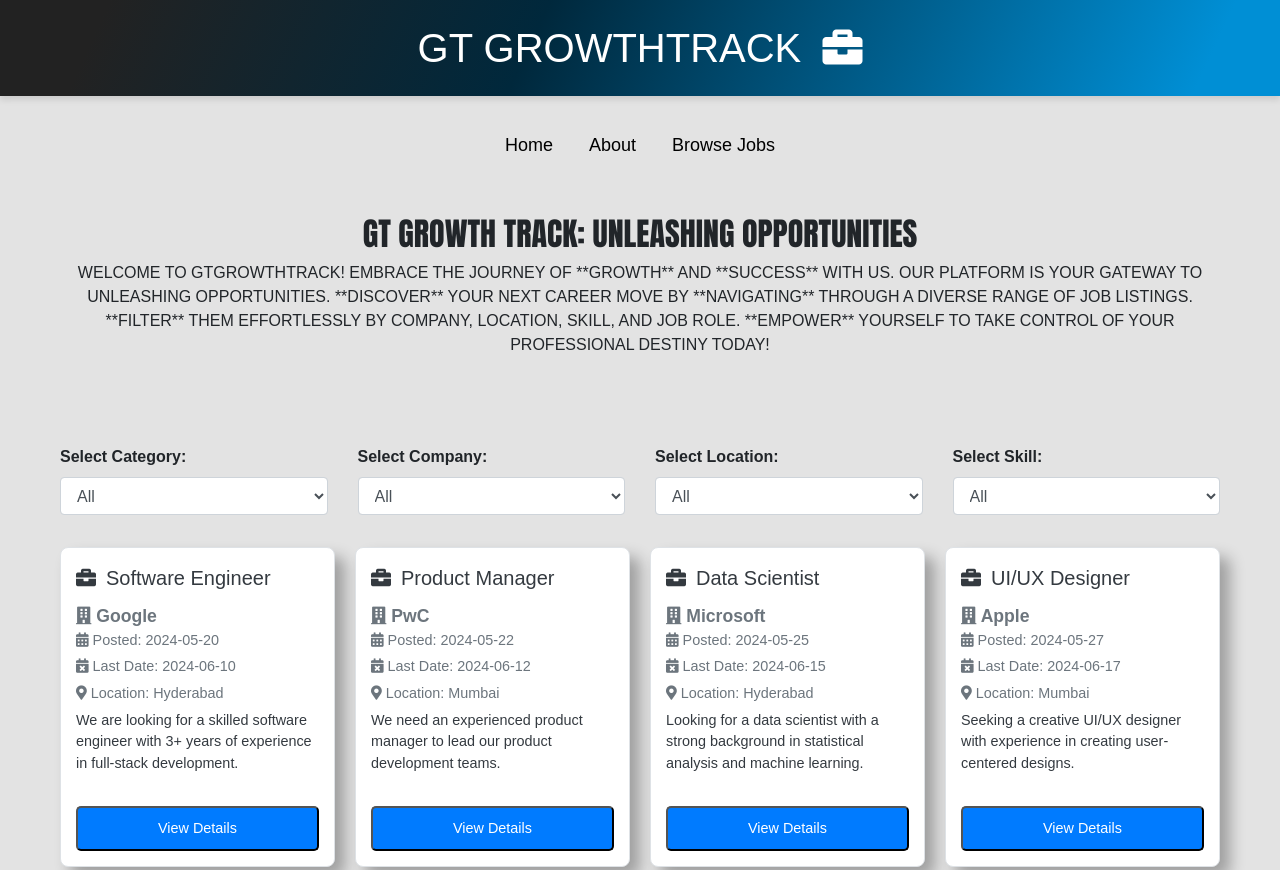
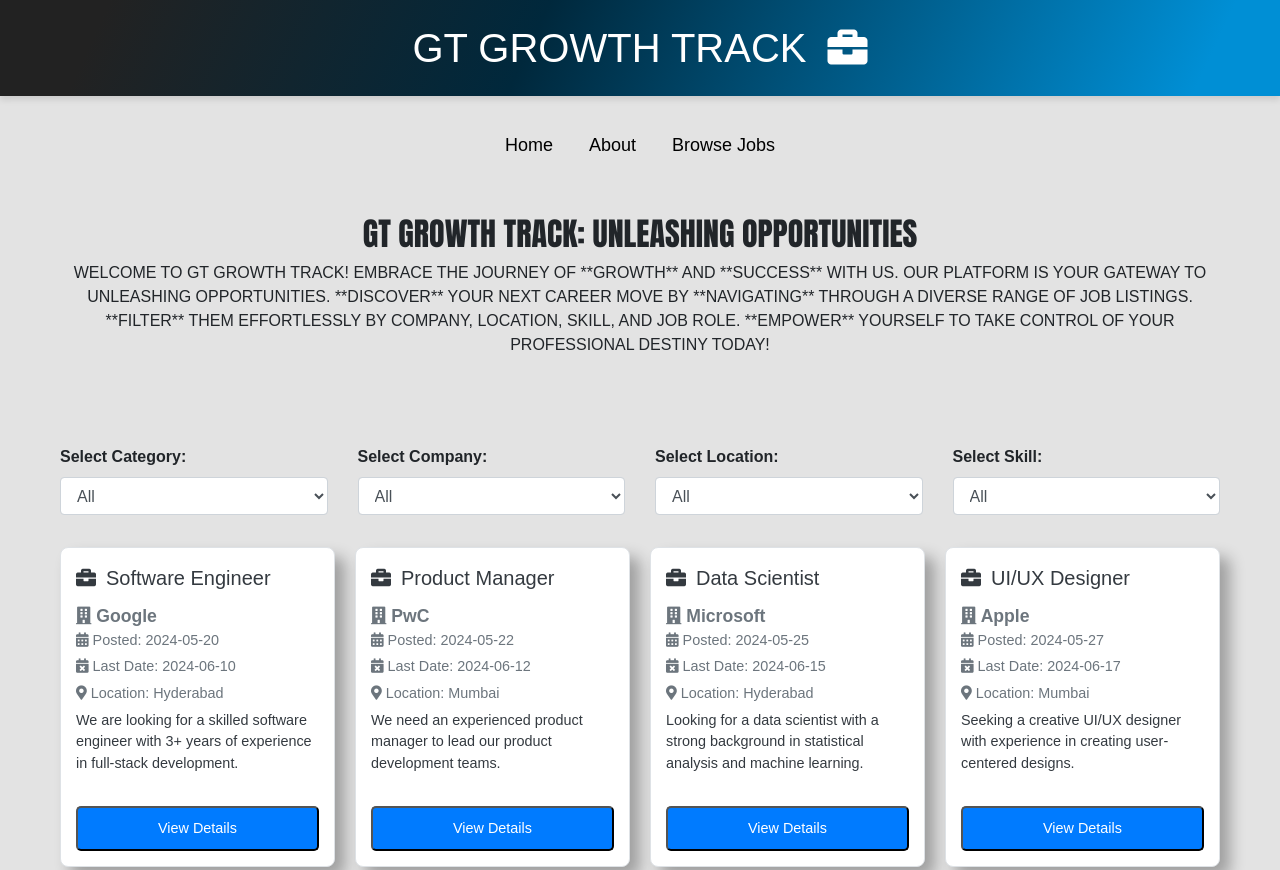
Before and after one commit to GTK-THANGELLA-17/GT-GROWTH-TRACK, a plain HTML site: page index.html in a window 1280 px wide. Shown: the top 870 px of the page. Drawn offline with nearby package versions, Linux system fonts and the light colour scheme; a small style sheet from the web is missing.

Commit message:
Update index.html

```diff
--- a/index.html
+++ b/index.html
@@ -4,7 +4,7 @@
 <head>
     <meta charset="UTF-8">
     <meta name="viewport" content="width=device-width, initial-scale=1.0">
-    <title>Job Postings</title>
+    <title>GT GROWTH TRACK-Job Postings</title>
     <!-- Bootstrap CSS -->
     <link href="https://maxcdn.bootstrapcdn.com/bootstrap/4.5.2/css/bootstrap.min.css" rel="stylesheet">
 <meta name="viewport" content="width=device-width, initial-scale=1.0">
@@ -207,7 +207,7 @@
 <body>
 <section id="home">
     <header class="bg-dark text-white text-center py-4">
-        <h1>GT GROWTHTRACK <i class="fas fa-briefcase"></i></h1>
+        <h1>GT GROWTH TRACK <i class="fas fa-briefcase"></i></h1>
     </header>
 </section>
 
@@ -233,7 +233,7 @@
         <div class="container">
             <h2 style="font-family: Impact, Charcoal, sans-serif;">GT GROWTH TRACK: UNLEASHING OPPORTUNITIES</h2>
             <p>
-               WELCOME TO GTGROWTHTRACK! EMBRACE THE JOURNEY OF **GROWTH** AND **SUCCESS** WITH US. OUR PLATFORM IS YOUR GATEWAY TO UNLEASHING OPPORTUNITIES. **DISCOVER** YOUR NEXT CAREER MOVE BY **NAVIGATING** THROUGH A DIVERSE RANGE OF JOB LISTINGS. **FILTER** THEM EFFORTLESSLY BY COMPANY, LOCATION, SKILL, AND JOB ROLE. **EMPOWER** YOURSELF TO TAKE CONTROL OF YOUR PROFESSIONAL DESTINY TODAY!
+               WELCOME TO GT GROWTH TRACK! EMBRACE THE JOURNEY OF **GROWTH** AND **SUCCESS** WITH US. OUR PLATFORM IS YOUR GATEWAY TO UNLEASHING OPPORTUNITIES. **DISCOVER** YOUR NEXT CAREER MOVE BY **NAVIGATING** THROUGH A DIVERSE RANGE OF JOB LISTINGS. **FILTER** THEM EFFORTLESSLY BY COMPANY, LOCATION, SKILL, AND JOB ROLE. **EMPOWER** YOURSELF TO TAKE CONTROL OF YOUR PROFESSIONAL DESTINY TODAY!
             </p>
         </div>
     </section>
```
